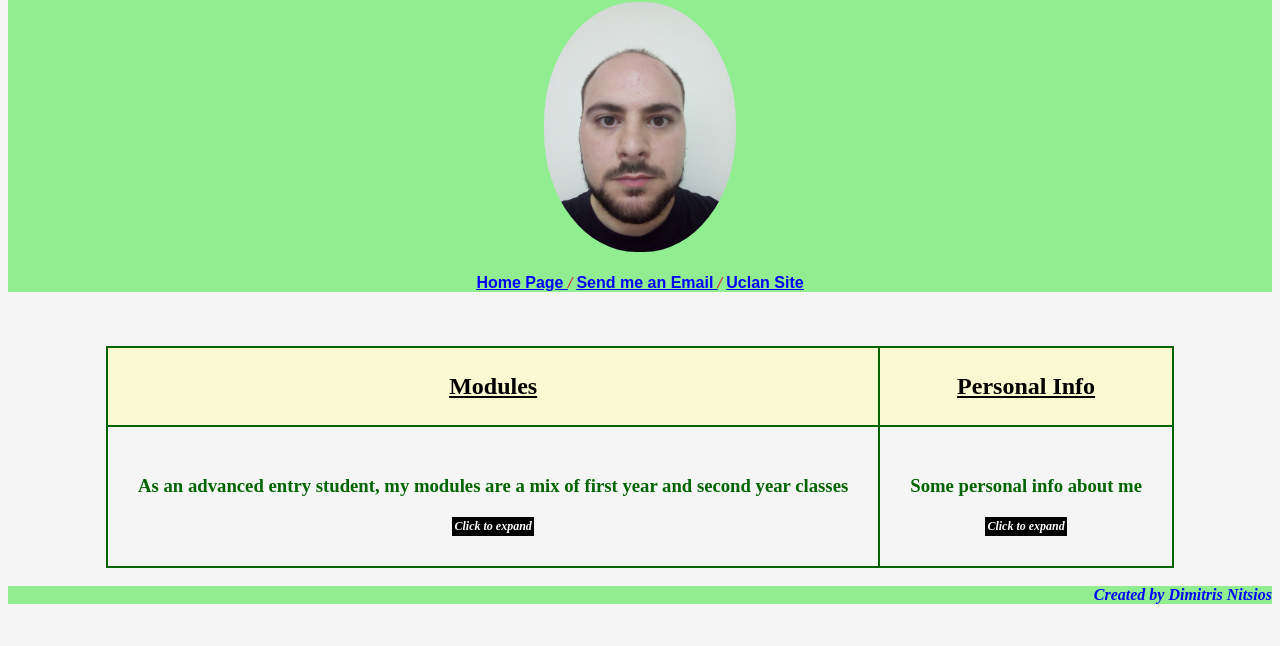
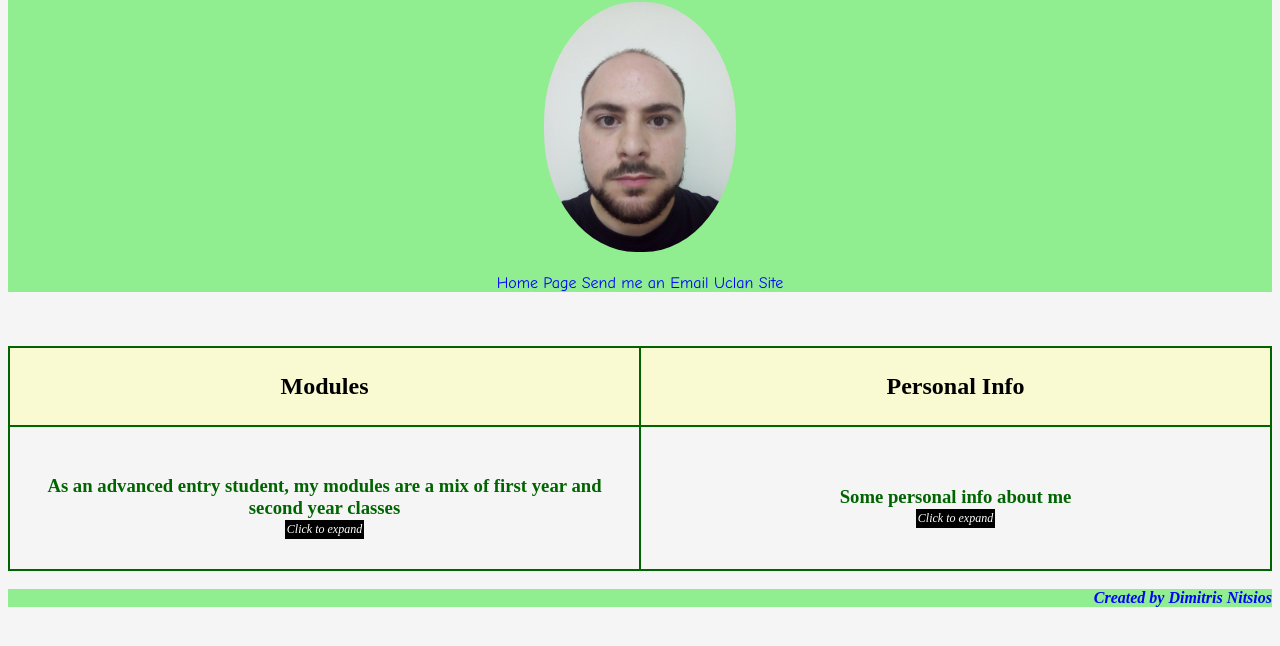
Before and after one commit to DimitrisNitsios/Profile, a plain HTML site: page index.html in a window 1280 px wide. Shown: the part 78-724 px from the top of the page. Drawn offline with Linux system fonts and the light colour scheme.

Commit message:
Changing the style of links

```diff
--- a/StyleProfile.css
+++ b/StyleProfile.css
@@ -31,9 +31,13 @@ th {
     background-color: lightgoldenrodyellow;
     padding: 5px;
 }
+th, td{
+    width: 50%;
+}
 
 h3 {
     color: darkgreen;
+    margin-bottom: 0;
 }
 
 /*------------------------------------ */
@@ -57,7 +61,8 @@ h3 {
 /* Style the Links  */
 .stylelink {
     color: blue;
-    font-family: "Arial";
+    font-family: "Comic Sans MS", "Comic Sans MS", sans-serif ;
+    text-decoration: none;
 }
 
 
--- a/index.html
+++ b/index.html
@@ -2,9 +2,13 @@
 <html lang="en">
 
 <head>
+
     <meta charset="UTF-8">
     <title>DimitrisNitsios</title>
     <link rel="stylesheet" type="text/css" href="StyleProfile.css">
+    <!--<Link the JS file to HTML>-->
+    <script defer src="JSProfile.js"></script>
+
 </head>
 
 <body>
@@ -18,13 +22,13 @@
     <br>
     <div>            <!-- <Links>-->
         <!--<Link to Home Page>-->
-        <a href="Index.html" class="stylelink"> <u><b>Home Page</b></u> </a>
-        <i style="color: crimson" ><b> / </b></i>    <!-- adds / between links -->
+        <a href="index.html" class="stylelink"> Home Page </a>
+
         <!--<Link to my Email> -->
-        <a href="mailto:dnitsios@uclan.ac.uk" class="stylelink" target="_blank">  <u><b>Send me an Email</b></u> </a>
-        <i style="color: crimson" ><b> / </b></i>    <!-- adds / between links -->
+        <a href="mailto:dnitsios@uclan.ac.uk" class="stylelink" target="_blank">  Send me an Email </a>
+
         <!-- Link of Uclan -->
-        <a href="https://www.uclancyprus.ac.cy" class="stylelink" target="_blank"> <u><b>Uclan Site</b></u> </a>
+        <a href="https://www.uclancyprus.ac.cy" class="stylelink" target="_blank"> Uclan Site </a>
     </div>
 </header>               <!--<header ends>-->
 
@@ -36,17 +40,17 @@
     <div>
         <table style="margin: auto">         <!----<The Table containing the Modules and some Personal Info>---->
             <tr class="tableheading">
-                <th><h2><b><u> Modules       </u></b></h2></th>
-                <th><h2><b><u> Personal Info </u></b></h2></th>
+                <th><h2> Modules       </h2></th>
+                <th><h2> Personal Info </h2></th>
             </tr>
             <tr id="secondrow">
-                <td> <h3><p class="subheading"> As an advanced entry student, my modules are a mix of first year and second year classes</p></h3>
+                <td> <h3 class="subheading"> As an advanced entry student, my modules are a mix of first year and second year classes</h3>
                             <!--<Expands unordered list of Modules>-->
                     <div style="text-align: center" >
-                        <i class="explist" onclick="showlist1()"><b>Click to expand </b></i>
+                        <i class="explist" onclick="showlist1()">Click to expand</i>
                     </div>
                             <!--<Unordered list of Modules>-->
-                    <ul id="ulModules">
+                    <ul id="ulModules" style="list-style: none">
                         <li> CO1111 : Computing skills.                    </li>
                         <li> CO1301 : Games concepts.                      </li>
                         <li> CO1407 : Introduction to programming.         </li>
@@ -57,20 +61,20 @@
                         <li> CO1808 : Study and research skills.           </li>
                     </ul>
                 </td>
-                <td> <h3><p class="subheading">Some personal info about me</p></h3>
+                <td> <h3 class="subheading">Some personal info about me</h3>
                          <!--<Expands unordered list of Personal Info>-->
                     <div style="text-align: center" >
-                    <i class="explist" onclick="showlist2()"><b>Click to expand </b></i>
+                    <i class="explist" onclick="showlist2()">Click to expand</i>
                     </div>
                          <!--<Unordered list of Personal Info>-->
-                    <ul id="ulPersonalInfo">
+                    <ul id="ulPersonalInfo" style="list-style: none">
                         <li>I am 30 years old.                                                             </li>
                         <li>This is my first year in Uclan                                                 </li>
                         <li>I entered the National and Kapodistrian University of Athens to study Maths.   </li>
                         <li>The only knowledge i had about coding was from high school 13 years ago.       </li>
                         <li>I did <a href="https://en.wikipedia.org/wiki/Taekwondo" class="stylelink">Tae Kwon Do</a> from the age of 9 till high school.</li>
                         <li>My hobbies are:
-                            <ol type="i">        <!--< Ordered list of hobies>-->
+                            <ol style= "list-style:'i'">        <!--< Ordered list of hobies>-->
                                 <li>Gaming on pc and listening to audio-books.      </li>
                                 <li>Reading (translated) Chinese fantasy literature.</li>
                             </ol>
@@ -92,8 +96,7 @@
 
 </footer>            <!---<Footer ends> -->
 
-<!--<Link the JS file to HTML>-->
-<script src="JSProfile.js"></script>
+
 
 </body>
 </html>
```
